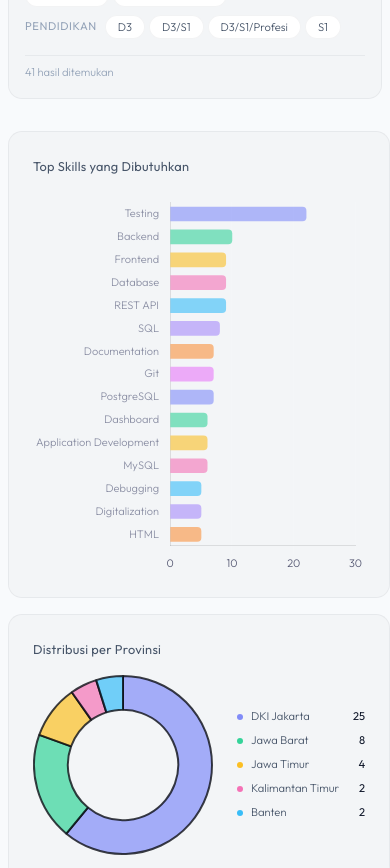
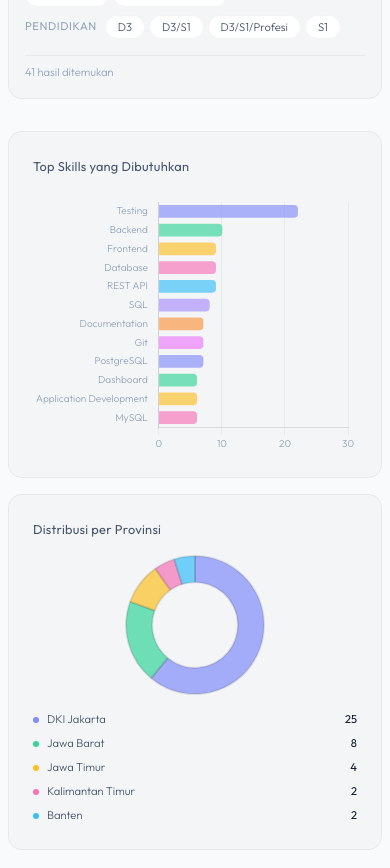
Before and after one commit to paylays/optix, a React (Vite) app: page / in a window 390 px wide. Shown: the part 900-1768 px from the top of the page. Built offline with nearby package versions, Linux system fonts and the light colour scheme.

Commit message:
fix responsive layout design

```diff
--- a/src/components/Charts/ProvinceChart.tsx
+++ b/src/components/Charts/ProvinceChart.tsx
@@ -14,44 +14,39 @@ interface Props {
   data: Internship[];
 }
 
+const COLORS = [
+  '#818cf8', '#34d399', '#fbbf24', '#f472b6',
+  '#38bdf8', '#a78bfa', '#fb923c', '#e879f9', '#94a3b8',
+];
+
 export default function ProvinceChart({ data }: Props) {
-  const chartData = useMemo(() => {
-    const provinces = getProvinceDistribution(data);
-    const colors = [
-      'rgba(129, 140, 248, 0.7)',
-      'rgba(52, 211, 153, 0.7)',
-      'rgba(251, 191, 36, 0.7)',
-      'rgba(244, 114, 182, 0.7)',
-      'rgba(56, 189, 248, 0.7)',
-      'rgba(167, 139, 250, 0.7)',
-      'rgba(251, 146, 60, 0.7)',
-      'rgba(232, 121, 249, 0.7)',
-      'rgba(148, 163, 184, 0.5)',
-    ];
-    return {
+  const provinces = useMemo(() => getProvinceDistribution(data), [data]);
+
+  const chartData = useMemo(() => ({
     labels: provinces.map(p => p.province),
     datasets: [
       {
         data: provinces.map(p => p.count),
-          backgroundColor: provinces.map((_, i) => colors[i % colors.length]),
-          borderColor: 'rgba(12, 14, 20, 0.8)',
+        backgroundColor: provinces.map((_, i) => COLORS[i % COLORS.length].replace('#', 'rgba(').replace(/^rgba\((..)(..)(..)/, (_m, r, g, b) =>
+          `rgba(${parseInt(r, 16)}, ${parseInt(g, 16)}, ${parseInt(b, 16)}`
+        ) + ', 0.7)'),
+        borderColor: 'rgba(0,0,0,0.1)',
         borderWidth: 2,
         hoverOffset: 6,
       },
     ],
-    };
-  }, [data]);
+  }), [provinces]);
 
   const options = {
     responsive: true,
-    maintainAspectRatio: false,
+    maintainAspectRatio: true,
     cutout: '62%',
     plugins: {
       legend: { display: false },
       tooltip: {
-        backgroundColor: 'rgba(18, 20, 28, 0.95)',
-        titleFont: { family: 'Outfit', size: 12, weight: 300 as const },
-        bodyFont: { family: 'Outfit', size: 13, weight: 400 as const },
+        backgroundColor: 'rgba(18, 20, 28, 0.92)',
+        titleFont: { family: 'Outfit', size: 11, weight: 300 as const },
+        bodyFont: { family: 'Outfit', size: 12, weight: 400 as const },
         borderColor: 'rgba(255,255,255,0.08)',
         borderWidth: 1,
         cornerRadius: 8,
@@ -66,32 +61,24 @@ export default function ProvinceChart({ data }: Props) {
     },
   };
 
-  const provinces = getProvinceDistribution(data);
-
   return (
     <div className="chart-panel">
       <h3 className="chart-title">Distribusi per Provinsi</h3>
-      <div style={{ display: 'flex', gap: '1.5rem', alignItems: 'center' }}>
-        <div style={{ width: '180px', height: '180px', flexShrink: 0 }}>
+      <div className="province-chart-layout">
+        <div className="province-donut-wrap">
           <Doughnut data={chartData} options={options} />
         </div>
         <div className="province-legend">
-          {provinces.map((p, i) => {
-            const colors = [
-              '#818cf8', '#34d399', '#fbbf24', '#f472b6',
-              '#38bdf8', '#a78bfa', '#fb923c', '#e879f9', '#94a3b8',
-            ];
-            return (
+          {provinces.map((p, i) => (
             <div key={p.province} className="province-legend-item">
               <span
                 className="province-legend-dot"
-                  style={{ background: colors[i % colors.length] }}
+                style={{ background: COLORS[i % COLORS.length] }}
               />
               <span className="province-legend-label">{p.province}</span>
               <span className="province-legend-count">{p.count}</span>
             </div>
-            );
-          })}
+          ))}
         </div>
       </div>
     </div>
--- a/src/components/Charts/SkillChart.tsx
+++ b/src/components/Charts/SkillChart.tsx
@@ -18,7 +18,7 @@ interface Props {
 
 export default function SkillChart({ data }: Props) {
   const chartData = useMemo(() => {
-    const skills = getTopSkills(data, 15);
+    const skills = getTopSkills(data, 12);
     return {
       labels: skills.map(s => s.skill),
       datasets: [
@@ -26,24 +26,28 @@ export default function SkillChart({ data }: Props) {
           data: skills.map(s => s.count),
           backgroundColor: skills.map((_, i) => {
             const colors = [
-              'rgba(129, 140, 248, 0.6)',
-              'rgba(52, 211, 153, 0.6)',
-              'rgba(251, 191, 36, 0.6)',
-              'rgba(244, 114, 182, 0.6)',
-              'rgba(56, 189, 248, 0.6)',
-              'rgba(167, 139, 250, 0.6)',
-              'rgba(251, 146, 60, 0.6)',
-              'rgba(232, 121, 249, 0.6)',
+              'rgba(129, 140, 248, 0.65)',
+              'rgba(52, 211, 153, 0.65)',
+              'rgba(251, 191, 36, 0.65)',
+              'rgba(244, 114, 182, 0.65)',
+              'rgba(56, 189, 248, 0.65)',
+              'rgba(167, 139, 250, 0.65)',
+              'rgba(251, 146, 60, 0.65)',
+              'rgba(232, 121, 249, 0.65)',
             ];
             return colors[i % colors.length];
           }),
           borderColor: 'transparent',
           borderRadius: 4,
-          barThickness: 14,
+          barThickness: 12,
         },
       ],
     };
   }, [data]);
+
+  const style = getComputedStyle(document.documentElement);
+  const tickColor = style.getPropertyValue('--text-muted').trim() || '#8b8fa4';
+  const gridColor = style.getPropertyValue('--chart-grid-color').trim() || 'rgba(0,0,0,0.05)';
 
   const options = {
     indexAxis: 'y' as const,
@@ -52,9 +56,9 @@ export default function SkillChart({ data }: Props) {
     plugins: {
       legend: { display: false },
       tooltip: {
-        backgroundColor: 'rgba(18, 20, 28, 0.95)',
-        titleFont: { family: 'Outfit', size: 12, weight: 300 as const },
-        bodyFont: { family: 'Outfit', size: 13, weight: 400 as const },
+        backgroundColor: 'rgba(18, 20, 28, 0.92)',
+        titleFont: { family: 'Outfit', size: 11, weight: 300 as const },
+        bodyFont: { family: 'Outfit', size: 12, weight: 400 as const },
         borderColor: 'rgba(255,255,255,0.08)',
         borderWidth: 1,
         cornerRadius: 8,
@@ -66,17 +70,18 @@ export default function SkillChart({ data }: Props) {
     },
     scales: {
       x: {
-        grid: { color: 'rgba(255,255,255,0.04)', drawBorder: false },
+        grid: { color: gridColor },
         ticks: {
-          font: { family: 'Outfit', size: 11, weight: 300 as const },
-          color: '#555872',
+          font: { family: 'Outfit', size: 10, weight: 300 as const },
+          color: tickColor,
+          maxTicksLimit: 6,
         },
       },
       y: {
         grid: { display: false },
         ticks: {
-          font: { family: 'Outfit', size: 11, weight: 300 as const },
-          color: '#8b8fa4',
+          font: { family: 'Outfit', size: 10, weight: 300 as const },
+          color: tickColor,
         },
       },
     },
@@ -85,7 +90,7 @@ export default function SkillChart({ data }: Props) {
   return (
     <div className="chart-panel">
       <h3 className="chart-title">Top Skills yang Dibutuhkan</h3>
-      <div style={{ height: '380px' }}>
+      <div className="chart-canvas-wrap">
         <Bar data={chartData} options={options} />
       </div>
     </div>
--- a/src/index.css
+++ b/src/index.css
@@ -888,6 +888,9 @@ a:hover {
   padding: var(--space-lg);
   animation: slideUp 0.5s ease 0.3s both;
   transition: border-color var(--transition-fast);
+  /* Prevent chart from breaking out of bounds */
+  overflow: hidden;
+  min-width: 0;
 }
 
 .chart-panel:hover {
@@ -900,6 +903,27 @@ a:hover {
   color: var(--text-secondary);
   letter-spacing: 0.02em;
   margin-bottom: var(--space-md);
+}
+
+/* Wrapper for bar/line charts — sets the render height */
+.chart-canvas-wrap {
+  position: relative;
+  width: 100%;
+  height: 340px;
+  overflow: hidden;
+}
+
+/* Province donut + legend layout */
+.province-chart-layout {
+  display: flex;
+  gap: var(--space-lg);
+  align-items: center;
+}
+
+.province-donut-wrap {
+  width: 160px;
+  height: 160px;
+  flex-shrink: 0;
 }
 
 .province-legend {
@@ -941,11 +965,36 @@ a:hover {
   text-align: right;
 }
 
-@media (max-width: 768px) {
+/* ── Responsive: Tablet (≤ 900px) ── */
+@media (max-width: 900px) {
   .charts-grid {
     grid-template-columns: 1fr;
   }
-}
+
+  .chart-canvas-wrap {
+    height: 300px;
+  }
+}
+
+/* ── Responsive: Mobile (≤ 600px) ── */
+@media (max-width: 600px) {
+  .chart-canvas-wrap {
+    height: 260px;
+  }
+
+  .province-chart-layout {
+    flex-direction: column;
+    align-items: stretch;
+    gap: var(--space-md);
+  }
+
+  .province-donut-wrap {
+    width: 140px;
+    height: 140px;
+    align-self: center;
+  }
+}
+
 
 /* ── 5. Internship Card Component ── */
 .internship-card {
```
Lines whose indentation alone changed are shown as unchanged.
